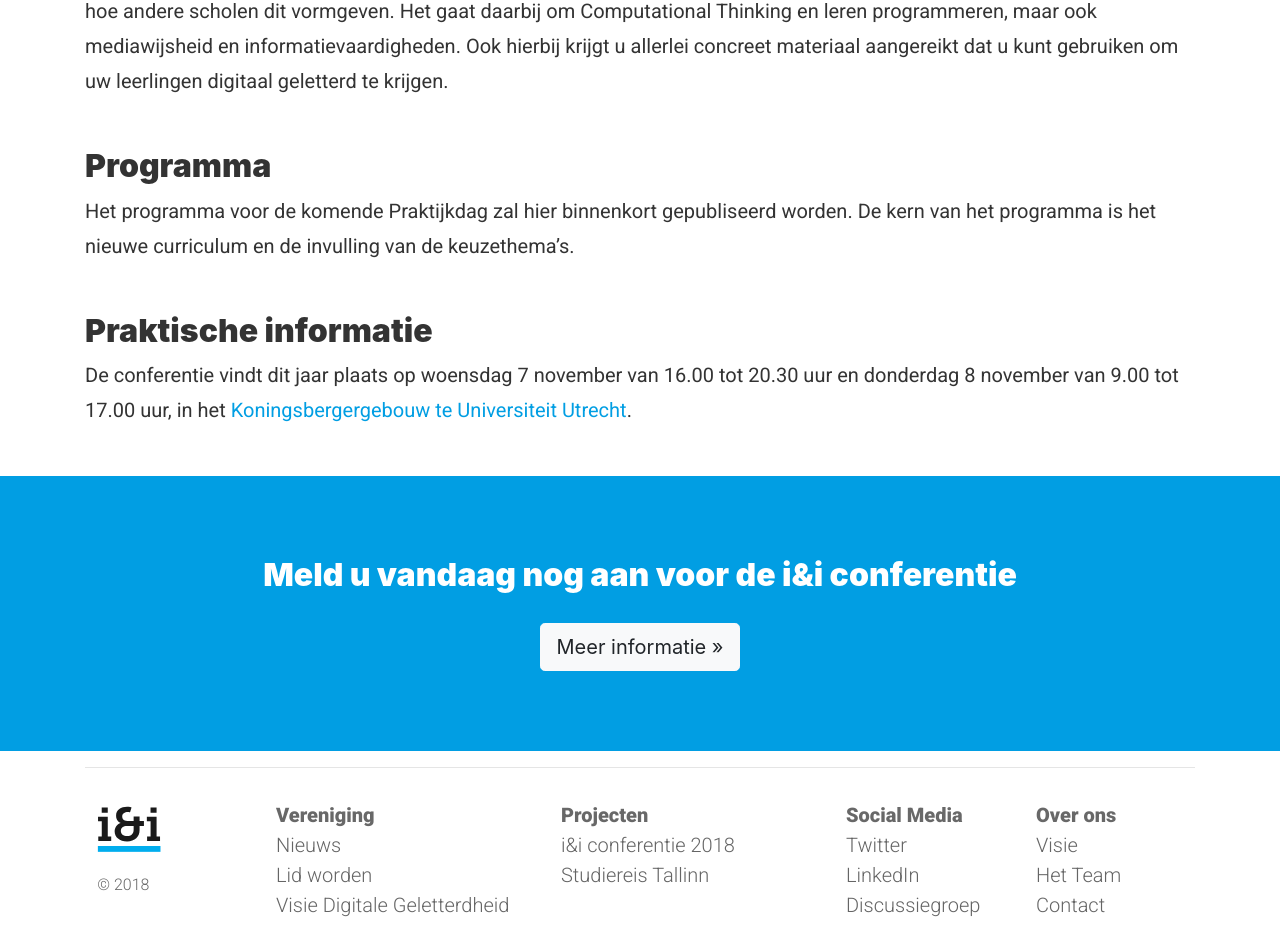
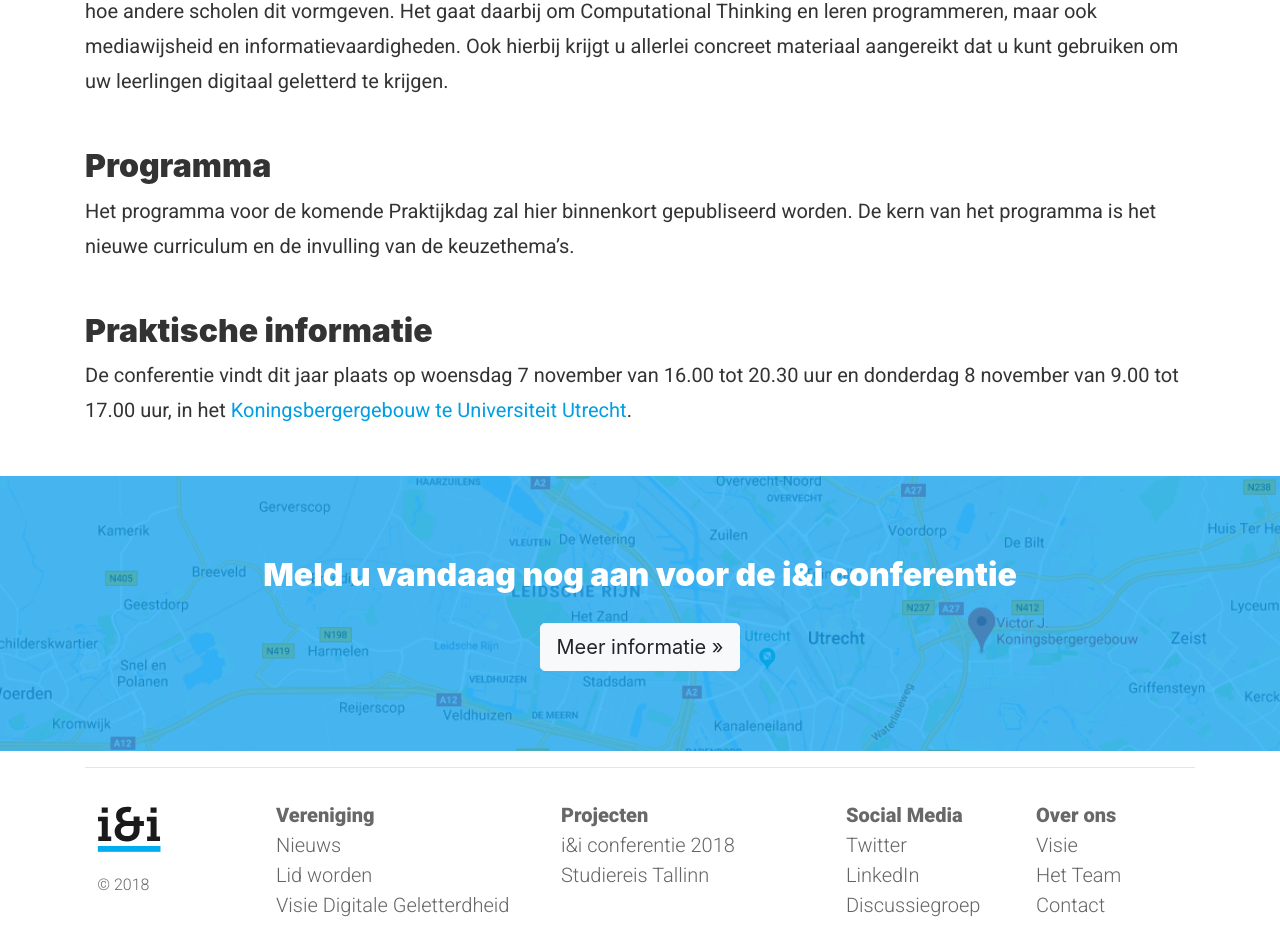
Before and after one commit to ieni/website, a Jekyll site: the page built from _projects/ieni-conferentie-2018.md, in a window 1280 px wide. Shown: the part 703-1655 px from the top of the page. Built offline with Jekyll 4.4.1, drawn with Linux system fonts in a browser that asks for light colours.

Commit message:
Add ability for projects to have a background image in the callout

```diff
--- a/_layouts/project.html
+++ b/_layouts/project.html
@@ -19,8 +19,13 @@
       </div>
     </section>
 
-    <section id="project">
-      <div class="container">
+    <section id="project"
+    {% if page.customBackgroundImage %}
+    style="background-image: url({{ page.customBackgroundImage }});"
+    {% endif %}
+    >
+      <div class="color-overlay"></div>
+      <div class="project-contents container">
         {% if page.image %}
         <img src="{{ page.image }}">
         {% endif %}
--- a/_sass/project.sass
+++ b/_sass/project.sass
@@ -4,6 +4,10 @@
   padding: 5em
   margin-top: 3em
   color: $color-white
+
+  background-repeat: no-repeat
+  background-size: cover
+  background-position: center
 
   @media (max-width: 425px)
     padding: 2em
```
